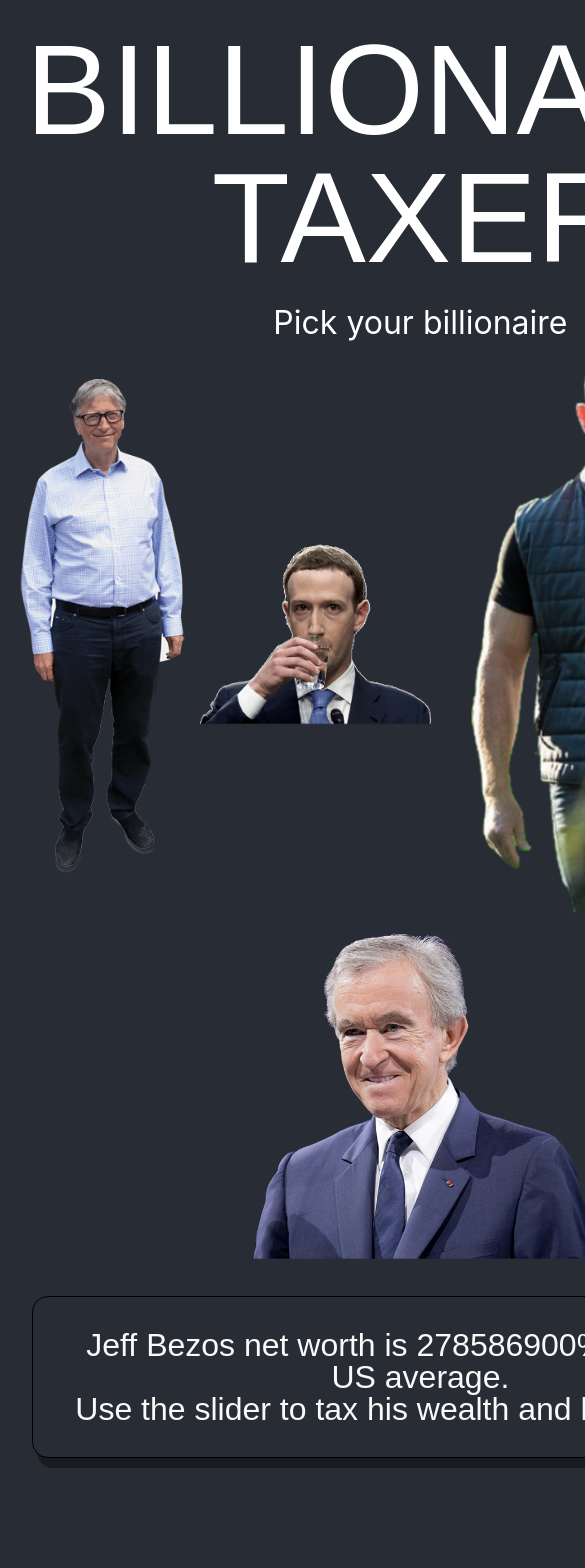
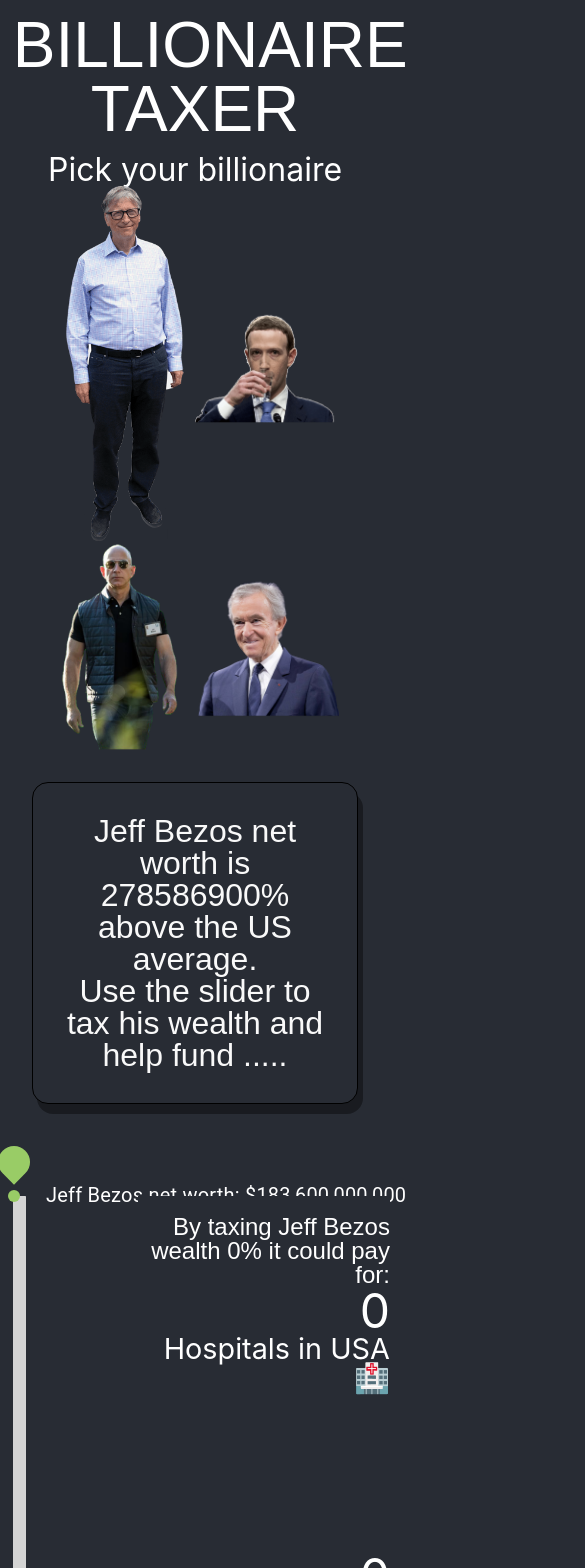
Before and after one commit to hey-irh/Billionaire-Taxer, a React (Create React App) app: page / in a window 390 px wide. Shown: the top 1568 px of the page, 585 px wide, since content can reach past the window. Built offline with nearby package versions, Linux system fonts and the light colour scheme.

Commit message:
Responsive styling: fixed font sizing issues and moved some styles to responsive media queries

```diff
--- a/src/Components/App/App.css
+++ b/src/Components/App/App.css
@@ -6,7 +6,7 @@
   background-color: #282c34;
   margin: 0.2em;
   font-family: 'Alegreya Sans', sans-serif;
-  font-size: 8em;
+  font-size: 4em;
   color: white;
 }
 
@@ -29,7 +29,5 @@
     text-align: center;
     font-size: 2em;
   }
-  h1 {
-    font-size: 4em;
-  }
+
 }
--- a/src/Components/MainGrid/MainGrid.js
+++ b/src/Components/MainGrid/MainGrid.js
@@ -23,11 +23,11 @@
   return (
     <div className={classes.root}>
       <Grid container spacing={3}>
-        <Grid item m={4}>
+        <Grid item xs={4}>
           <VerticalSlider />
         </Grid>
         <StatementProvider>
-          <Grid item m={8}>
+          <Grid item xs={8}>
             <Statements />
           </Grid>
         </StatementProvider>
--- a/src/Components/Paragraphs/Paragraphs.css
+++ b/src/Components/Paragraphs/Paragraphs.css
@@ -15,3 +15,16 @@
 .rendering {
   font-family: 'Alegreya Sans', sans-serif;
 }
+
+.big-number {
+  font-size: 6.25em;
+}
+
+/* Small device styles */
+@media (max-width:600px) {
+
+  .big-number {
+    font-size: 3em;
+  }
+
+}
--- a/src/Components/Paragraphs/Paragraphs.js
+++ b/src/Components/Paragraphs/Paragraphs.js
@@ -35,7 +35,7 @@
     <div className='paragraph'>
       <div className='statements'>
         {/* <div className='rendering'>{renderImage()}</div> */}
-        <p style={{ fontSize: '100px' }}>{ItemNumber}</p>
+        <p className='big-number'>{ItemNumber}</p>
         <p>
           {text} {emoji}
         </p>
--- a/src/Components/Statements/Statements.css
+++ b/src/Components/Statements/Statements.css
@@ -1,7 +1,7 @@
 .tax {
   text-align: center;
   position: sticky;
-  font-size: 3em;
+  font-size: 1.5em;
   top: 0em;
   background-color: #282c34;
   font-family: 'Alegreya Sans', sans-serif;
@@ -18,6 +18,19 @@
 }
 
 .textBox {
-  padding-right: 5em;
   height: 100%;
 }
+
+/* styles for large screens */
+@media (min-width:600px) {
+
+  .tax {
+    font-size: 3em;
+  }
+
+  .textBox {
+    padding-right: 5em;
+  }
+
+
+}
--- a/src/Components/TopGrid/TopGrid.css
+++ b/src/Components/TopGrid/TopGrid.css
@@ -21,7 +21,7 @@
   animation-iteration-count: infinite;
 }
 
-img:hover {
+.billionaire-img:hover {
   animation: shake 0.5s;
   animation-iteration-count: infinite;
 }
@@ -77,4 +77,8 @@
     font-size: 2em;
   }
 
+  .billionaire-img {
+    max-width: 9em;
+  }
+
 }
--- a/src/Components/TopGrid/TopGrid.js
+++ b/src/Components/TopGrid/TopGrid.js
@@ -34,7 +34,7 @@
   return (
     <div className={classes.root}>
       <Grid container spacing={3}>
-        <Grid item m={12}>
+        <Grid item xs={12}>
           <div className='entire'>
             <div className='headers'>
               <h1>BILLIONAIRE TAXER</h1>
@@ -43,6 +43,7 @@
                 <img
                   src={billGatesPic}
                   alt='Bill Gates'
+                  className='billionaire-img'
                   width='200em'
                   onClick={() => {
                     setbillionaire(120000000000);
@@ -53,7 +54,7 @@
                 <img
                   src={markZuckpic}
                   alt='Mark Zuckerberg'
-                  className='MarkZuckerberg'
+                  className='MarkZuckerberg billionaire-img'
                   onClick={() => {
                     setbillionaire(99900000000);
                     setname('Mark Zuckerberg');
@@ -64,6 +65,7 @@
                 <img
                   src={JeffBezospic}
                   alt='Jeff Bezos'
+                  className='billionaire-img'
                   width='400em'
                   onClick={() => {
                     setbillionaire(191200000000);
@@ -75,6 +77,7 @@
                 <img
                   src={bernardArnaultPic}
                   alt='Bernard Arnault'
+                  className='billionaire-img'
                   width='350em'
                   onClick={() => {
                     setbillionaire(151700000000);
--- a/src/Components/VerticleSlider/VerticleSlider.css
+++ b/src/Components/VerticleSlider/VerticleSlider.css
@@ -1,9 +1,5 @@
 .main {
   color: white;
-}
-
-.slider {
-  margin-left: 20em;
 }
 
 .networth {
@@ -48,18 +44,20 @@
   width: 0.8em;
 }
 
-.main {
-  padding-top: 10em;
-}
 
 #sliderText {
   background-color: #282c34;
 }
 
-@media (max-width:600px) {
+/* styles for large screens */
+@media (min-width:600px) {
 
-  .PrivateValueLabel-offset-8 {
-    font-size: 1.8em;
+  .main {
+    padding-top: 10em;
+  }
+
+  .slider {
+    margin-left: 20em;
   }
 
 }
```
